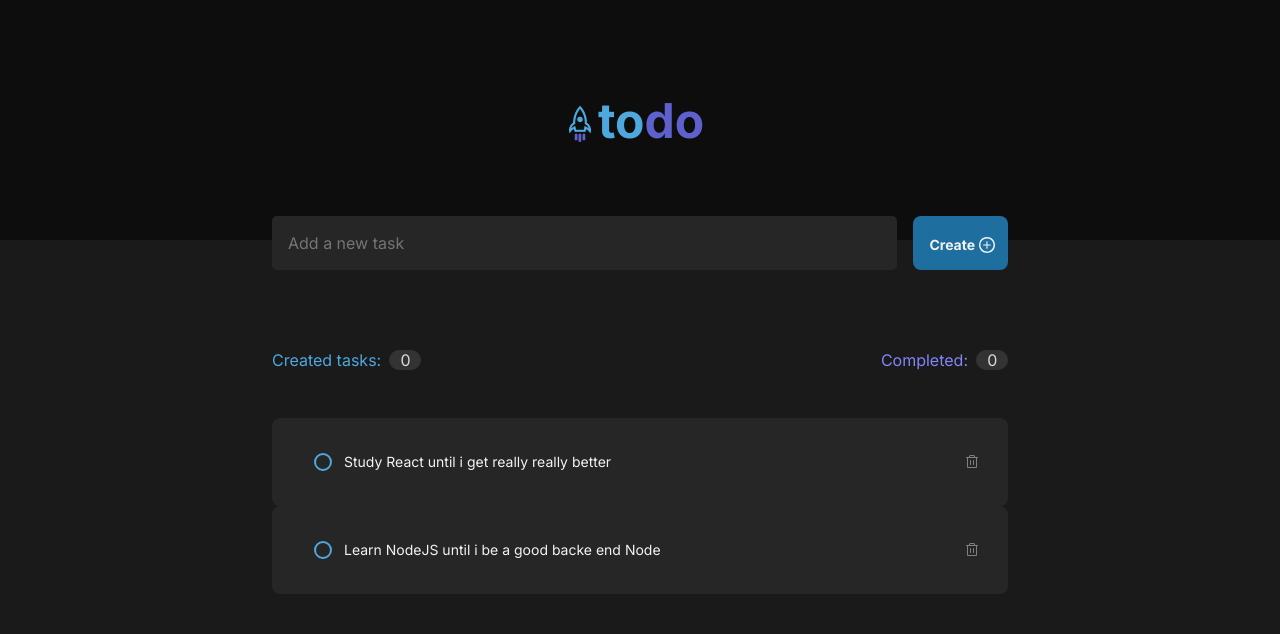
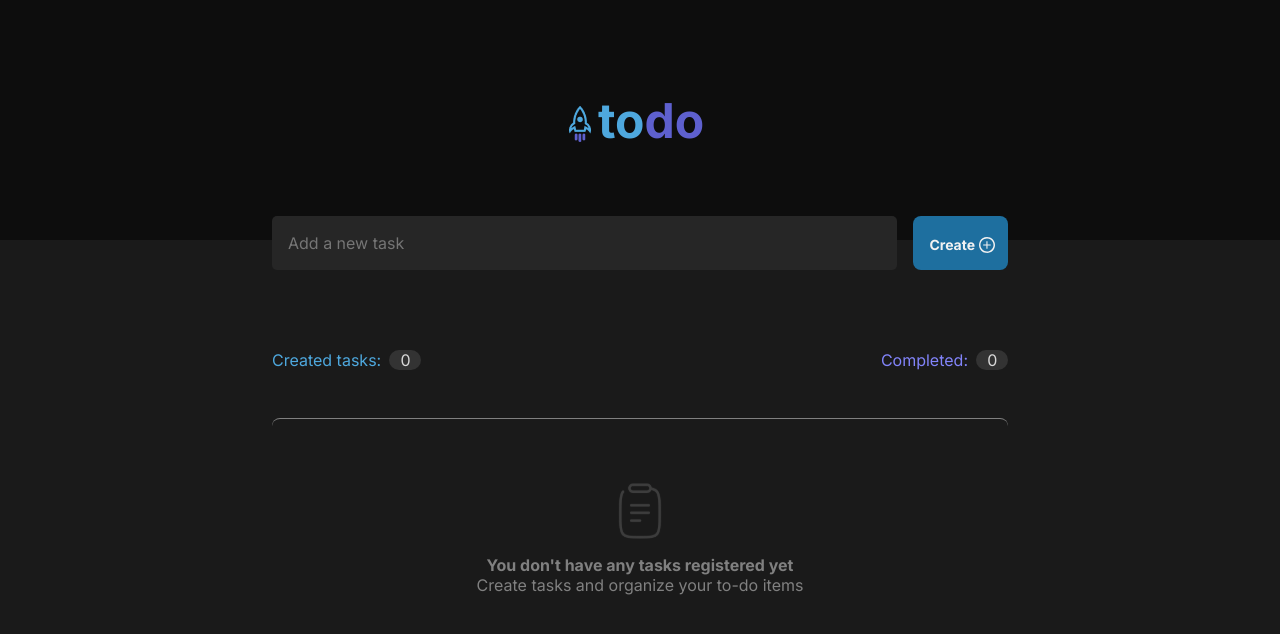
Before and after one commit to WGabrielM/todolist-react-desafio, a React (Vite) app: page / in a window 1280 px wide. Shown: the top 634 px of the page. Built offline with nearby package versions, Linux system fonts and the light colour scheme.

Commit message:
implement formEvent and fix bug with event.preventDefault()

```diff
--- a/src/App.tsx
+++ b/src/App.tsx
@@ -1,48 +1,48 @@
-import { ChangeEvent, useState } from "react";
+import { ChangeEvent, FormEvent, useState } from "react";
 
-import Post, { PostType } from "./components/Post/Post";
+import Header from "./components/Header/Header";
+import Post from "./components/Post/Post";
 import EmptyTask from "./components/EmptyTask/EmptyTask";
-import Header from "./components/Header/Header";
 
 import style from "./App.module.css";
 
-const tasks: PostType[] = [
-  {
-    id: 1,
-    status: false,
-    text: "Study React until i get really really better",
-  },
-  {
-    id: 2,
-    status: false,
-    text: "Learn NodeJS until i be a good backe end Node",
-  },
-];
+export interface MyTaskData {
+  id: number;
+  text: string;
+  status: boolean;
+}
 
 function App() {
-  const [newTask, setNewTask] = useState("");
+  const [tasks, setTasks] = useState<MyTaskData[]>([]);
+  const [value, setValue] = useState("");
 
-  // function handleCreateNewTask(event: FormEvent) {
-  //   event.preventDefault();
-  //   setTask([...task, newTask]);
-  //   setNewTask("");
-  // }
+  function handleCreateNewTask(event: FormEvent) {
+    event.preventDefault();
+    const newTask: MyTaskData = {
+      id: new Date().getTime(),
+      text: value,
+      status: false,
+    };
+
+    setTasks((state) => [...state, newTask]);
+    setValue("");
+  }
 
   function handleNewTaskChange(event: ChangeEvent<HTMLTextAreaElement>) {
-    setNewTask(event.target.value);
+    setValue(event.target.value);
   }
 
-  const isNewTaskEmpty = newTask.length === 0;
+  const isNewTaskEmpty = value.length === 0;
 
   return (
     <>
       <Header />
 
       <article className={style.todo}>
-        <form className={style.formComment}>
+        <form onSubmit={handleCreateNewTask} className={style.formComment}>
           <textarea
             name="task"
-            value={newTask}
+            value={value}
             onChange={handleNewTaskChange}
             placeholder="Add a new task"
             required
@@ -62,10 +62,13 @@ function App() {
         </div>
       </article>
 
-      {tasks.length > 1 ? (
-        tasks.map((data) => {
-          return <Post id={data.id} status={data.status} text={data.text} />;
-        })
+      {tasks.length > 0 ? (
+        <div>
+          {tasks.map((task) => {
+            console.log(task);
+            return <Post key={task.id} status={task.status} text={task.text} />;
+          })}
+        </div>
       ) : (
         <EmptyTask />
       )}
--- a/src/components/Post/Post.module.css
+++ b/src/components/Post/Post.module.css
@@ -6,7 +6,7 @@
   border-radius: 8px;
   background-color: var(--gray-500);
 
-  margin: 0 auto;
+  margin: 0 auto 15px;
   padding: 1.5rem;
 
   width: 736px;
--- a/src/components/Post/Post.tsx
+++ b/src/components/Post/Post.tsx
@@ -4,18 +4,13 @@ import { Check, Trash } from "@phosphor-icons/react";
 import style from "./Post.module.css";
 
 export interface PostType {
-  id: number;
+  text: string;
   status: boolean;
-  text: string;
 }
 
-export default function Post({ id, status, text }: PostType) {
+export default function Post({ status, text }: PostType) {
 
   function handleTaskToggle() {}
-
-  function handleNewTask(event: FormEvent) {
-    event.preventDefault();
-  }
 
   function handleRemove() {}
 
```
